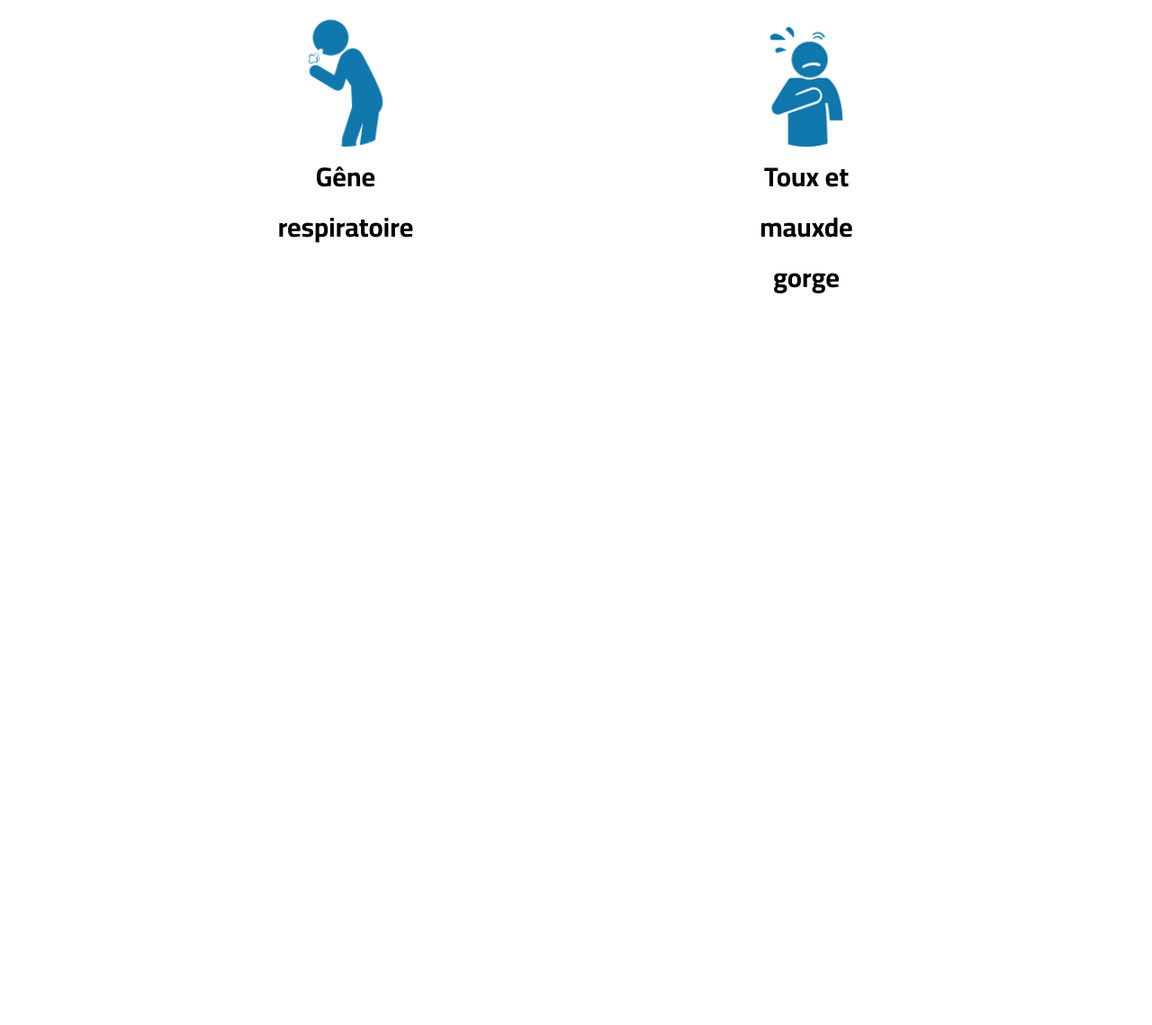
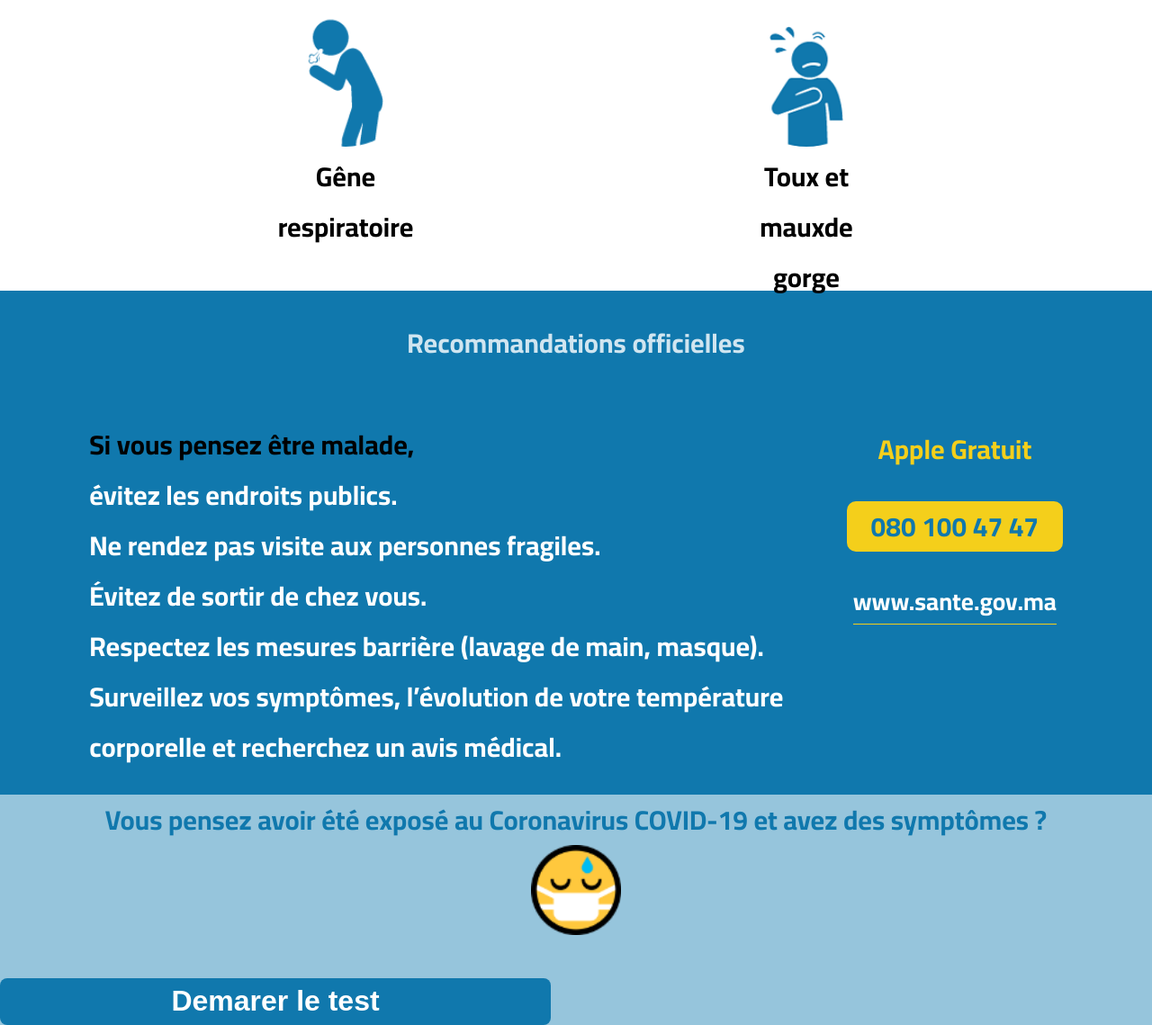
Before and after one commit to AYB-cmd/Corona-test, a website: page dist/index.html in a window 1280 px wide. Shown: the part 1286-2425 px from the top of the page at 90% size. Before the commit the page ends 1622 px from the top, so only its background shows below. Drawn offline with Linux system fonts and the light colour scheme.

Commit message:
recomandations secton

```diff
--- a/app/sass/_base.scss
+++ b/app/sass/_base.scss
@@ -1,7 +1,8 @@
-html,body {
+html,
+body {
     background: white;
     font-size: 8px;
-    font-family: 'Cairo', sans-serif;
+    font-family: "Cairo", sans-serif;
     background: white;
     color: black;
     text-decoration: none;
@@ -14,8 +15,11 @@ h1 {
         color: $multi-blue;
         margin: 0;
     }
-h2{
-    font-weight: bold;
+    h2 {
+        color: white;
+    }
+    h3 {
+        color: $grey;
         font-size: 30px;
         margin: 0;
     }
--- a/app/sass/_color.scss
+++ b/app/sass/_color.scss
@@ -1,4 +1,4 @@
-$light-blue : #D0E5F0;
+$light : #D0E5F0;
 $blue : #96C5DC;
 $dark-blue : #1A519E;
 $yellow : #F4CF1B;
--- a/app/sass/_header.scss
+++ b/app/sass/_header.scss
@@ -4,7 +4,7 @@ body {
         opacity: 0.8;
         width: 100%;
         height: 85px;
-        background-color: $light-blue;
+        background-color: $light;
         font-size: 2em;
         .bg {
             height: 90px;
@@ -119,8 +119,7 @@ body {
                     }
                 }
                 &__description {
-                    margin: 0;
-                    color: $grey;
+
                 }
 
                 .btn {
@@ -131,29 +130,4 @@ body {
             }
         }
     }
-    .symptomes {
-        text-align: center;
-        .title {
-            padding-top: 8em;
-        }
-        .block {
-            padding-top: 8em;
-            display: flex;
-            justify-content: space-evenly;
-            &__items {
-                width: 20%;
-                height: auto;
-                text-align: center;
-                &--img {
-                    height: 50%;
-                    width: auto;
-                }
-                &--title {
-                    max-width: 65%;
-                    min-width: 60%;
-                    margin: 0 auto;
-                }
-            }
-        }
-    }
 }
--- a/app/sass/_mixin.scss
+++ b/app/sass/_mixin.scss
@@ -9,12 +9,11 @@
     border: none;
     margin-top: 1em;
     border-radius: 8px;
+
     &:hover {
         cursor: pointer;
         background-color: $yellow;
         transform: scale(1.3) ;
         transition-duration: 1s;
-
-
     }
 }
--- /dev/null
+++ b/app/sass/_recommand.scss
@@ -0,0 +1,63 @@
+body {
+    .recommand {
+        background-color: $multi-blue;
+        text-align: center;
+        .title {
+            &__text {
+                padding-top: 1em;
+                color: $light;
+            }
+        }
+        .block-top {
+            justify-content: space-around;
+            display: flex;
+            width: 90%;
+            margin: 0 auto;
+            .items {
+                padding-top: 4em;
+                &__text {
+                    text-align: left;
+                    font-size: 30px;
+                    &--color {
+                        color: black;
+                    }
+                }
+                &__win {
+                    color: $yellow;
+                }
+                &__nmr {
+                    border-radius: 10px;
+                    width: 240px;
+                    background-color: $yellow;
+                    color: $multi-blue;
+                }
+
+                &__link {
+                    font-size: 27px;
+                    color: white;
+                    text-decoration: none ;
+                    border-bottom: solid 1px $yellow;
+                }
+            }
+        }
+        .block-bot {
+            display: flex;
+            flex-direction: column;
+            background-color: $blue;
+            text-align: center;
+            &__title {
+
+                text-align: center;
+            }
+            &__icon {
+                margin: 0 auto;
+                height: 100px;
+                 width: auto;
+                 padding-bottom: 2em;
+            }
+            &__btn {
+                @include btn;
+            }
+        }
+    }
+}
--- /dev/null
+++ b/app/sass/_symptomes.scss
@@ -0,0 +1,25 @@
+.symptomes {
+    text-align: center;
+    .title {
+        padding-top: 8em;
+    }
+    .block {
+        padding-top: 8em;
+        display: flex;
+        justify-content: space-evenly;
+        &__items {
+            width: 20%;
+            height: auto;
+            text-align: center;
+            &--img {
+                height: 50%;
+                width: auto;
+            }
+            &--title {
+                max-width: 65%;
+                min-width: 60%;
+                margin: 0 auto;
+            }
+        }
+    }
+}
--- a/app/sass/main.scss
+++ b/app/sass/main.scss
@@ -2,3 +2,5 @@
 @import "mixin";
 @import 'base';
 @import "header";
+@import "symptomes";
+@import "recommand";
```
Also changed, not shown: dist/css/main.css, dist/index.html. Lines whose indentation alone changed are shown as unchanged.
